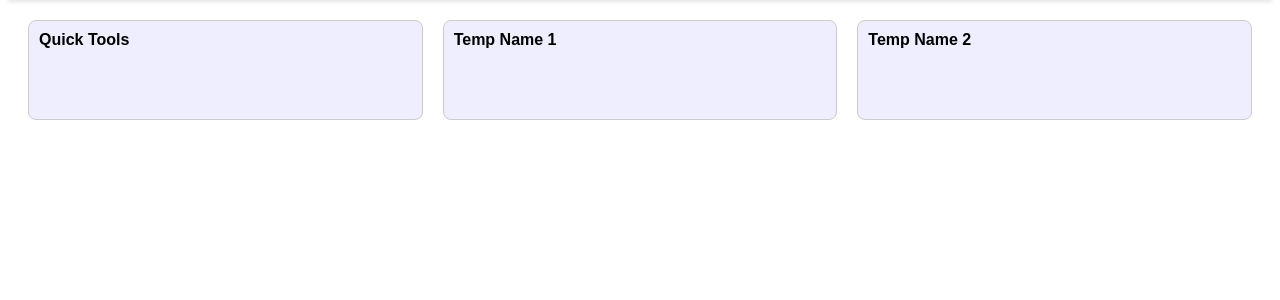
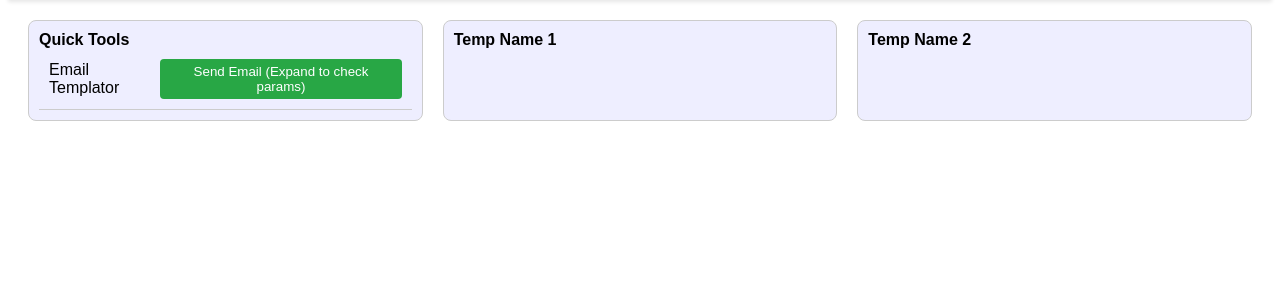
Before and after one commit to vpatel1995/etools, a Django app: page / in a window 1280 px wide. Shown: the part 83-383 px from the top of the page. Run offline with Django 4.2, Linux system fonts and the light colour scheme; data that the repository does not hold is empty.

Commit message:
quick button

```diff
--- a/home/templates/home/home.html
+++ b/home/templates/home/home.html
@@ -156,10 +156,35 @@
         display: block; /* Show content when expanded */
     }
 
+    .bubble-overview {
+        display: flex;
+        justify-content: space-between;
+        align-items: center;
+        padding: 10px;
+        border-bottom: 1px solid #ccc;
+    }
+
+    .quick-action-button {
+        padding: 5px 10px;
+        background-color: #28a745;
+        color: white;
+        border: none;
+        border-radius: 4px;
+        cursor: pointer;
+    }
+
+    .quick-action-button:hover {
+        background-color: #218838;
+    }
+
 </style>
 <div class="bubble-container">
     <div class="bubble" id="quick-tools">
         <div class="bubble-header" onclick="toggleBubble('quick-tools')">Quick Tools</div>
+        <div class="bubble-overview">
+            <span>Email Templator</span>
+            <button onclick="sendEmail(true)" class="quick-action-button">Send Email (Expand to check params)</button>
+        </div>
         <div class="bubble-content">
             <!-- Your existing email templator and other tools here -->
             <div class="email-container">
```
